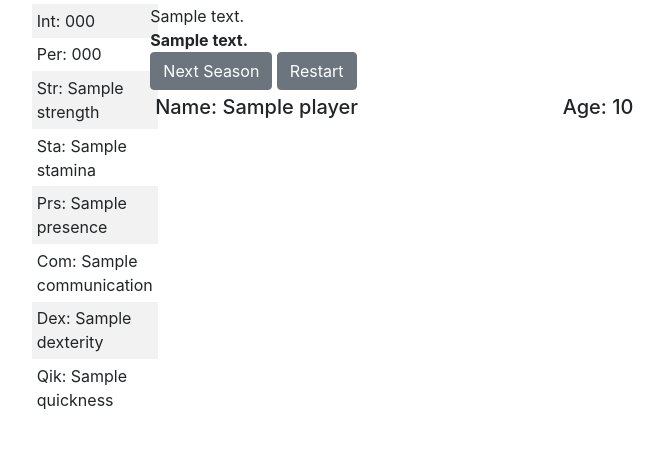
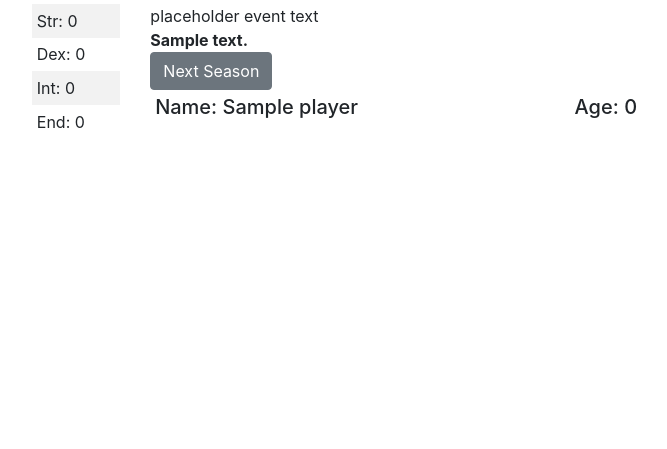
Before and after one commit to gkhaburzaniya/waynoc, a Django app: template game/templates/game/game.html in a window 1280 px wide. Shown: the part 56-505 px from the top of the page, without its empty margins (268-935 px from the left). Run offline with Django 4.2, Linux system fonts and the light colour scheme; the template is opened without the code that fills it: most values are stand-ins (such as "Sample title", 1, 10 or a date in 2020); some libraries are stand-ins or nearby versions.

Commit message:
Switch some stuff to js.

```diff
--- /dev/null
+++ b/game/static/player.js
@@ -0,0 +1,57 @@
+class Player{
+    constructor() {
+        this.name = "";
+        this.int = 0;
+        this.dex = 0;
+        this.str = 0;
+        this.end = 0;
+        this.age = 0;
+    }
+
+    change(attr, change) {
+        if (change > 0) {
+            return "+" + change + " " + attr;
+        } else if (change < 0) {
+            return change + " " + attr;
+        }
+    }
+    change_int(change) {
+        this.int = this.int + change;
+        return this.change("Int", change);
+    }
+    change_dex(change) {
+        this.dex = this.dex + change;
+        return this.change("Dex", change);
+    }
+    change_str(change) {
+        this.str = this.str + change;
+        return this.change("Str", change);
+    }
+    change_end(change) {
+        this.end = this.end + change;
+        return this.change("End", change);
+    }
+    change_name(new_name) {
+        this.name = new_name;
+        return "Your name is " + new_name;
+    }
+}
+
+player = new Player();
+function nextSeason() {
+    let event_list = [];
+    let final_text = "<b>"
+    event_list.push(player.change_str(1));
+    event_list.push(player.change_dex(1));
+    event_list.push(player.change_int(1));
+    event_list.push(player.change_end(1));
+    player.age += 1/4;
+    document.getElementById("str").innerHTML = player.str;
+    document.getElementById("dex").innerHTML = player.dex;
+    document.getElementById("int").innerHTML = player.int;
+    document.getElementById("end").innerHTML = player.end;
+    document.getElementById("age").innerHTML = player.age;
+    event_list.forEach((event) => final_text = final_text + event + "<br>");
+    final_text += "</b>"
+    document.getElementById("effect_text").innerHTML = final_text;
+}
--- a/game/templates/game/game.html
+++ b/game/templates/game/game.html
@@ -1,40 +1,35 @@
 {% extends 'base.html' %}
+{% load static %}
 
 {% block content %}
   <div class="row col-md-8 offset-md-2">
     <div class="col-4 col-md-2">
       <table class="table table-striped table-borderless table-hover table-sm">
         <tbody>
-        <tr><td>Int: {{ player.intelligence }}</td></tr>
-        <tr><td>Per: {{ player.perception }}</td></tr>
-        <tr><td>Str: {{ player.strength }}</td></tr>
-        <tr><td>Sta: {{ player.stamina }}</td></tr>
-        <tr><td>Prs: {{ player.presence }}</td></tr>
-        <tr><td>Com: {{ player.communication }}</td></tr>
-        <tr><td>Dex: {{ player.dexterity }}</td></tr>
-        <tr><td>Qik: {{ player.quickness }}</td></tr>
+        <tr><td>Str: <span id="str">0</span></td></tr>
+        <tr><td>Dex: <span id="dex">0</span></td></tr>
+        <tr><td>Int: <span id="int">0</span></td></tr>
+        <tr><td>End: <span id="end">0</span></td></tr>
         </tbody>
       </table>
     </div>
     <div class="col">
-      {% for event in player.text %}
-        {{ event.flavor_text }}<br>
-        <b>{{ event.effect_text }}</b><br>
-      {% endfor %}
-      <form method="POST"> {% csrf_token %}
-        <button type="submit" name="action" value="advance"
-                class="btn btn-secondary">Next Season</button>
-        <button type="submit" name="action" value="restart"
-                class="btn btn-secondary">Restart</button>
-      </form>
+      <span id="effect_text"></span>
+      placeholder event text<br>
+      <b>{{ event.effect_text }}</b><br>
+
+      <button type="submit" id="next_season" onclick="nextSeason()"
+              class="btn btn-secondary">Next Season</button>
+
       <table class="table table-borderless table-sm">
         <tbody>
         <tr>
           <td><h5>Name: {{ player.name }}</h5></td>
-          <td><h5>Age: {{ player.age }}</h5></td>
+          <td><h5>Age: <span id="age">0</span></h5></td>
         </tr>
         </tbody>
       </table>
     </div>
   </div>
+<script src="{% static 'player.js' %}"></script>
 {% endblock %}
```
